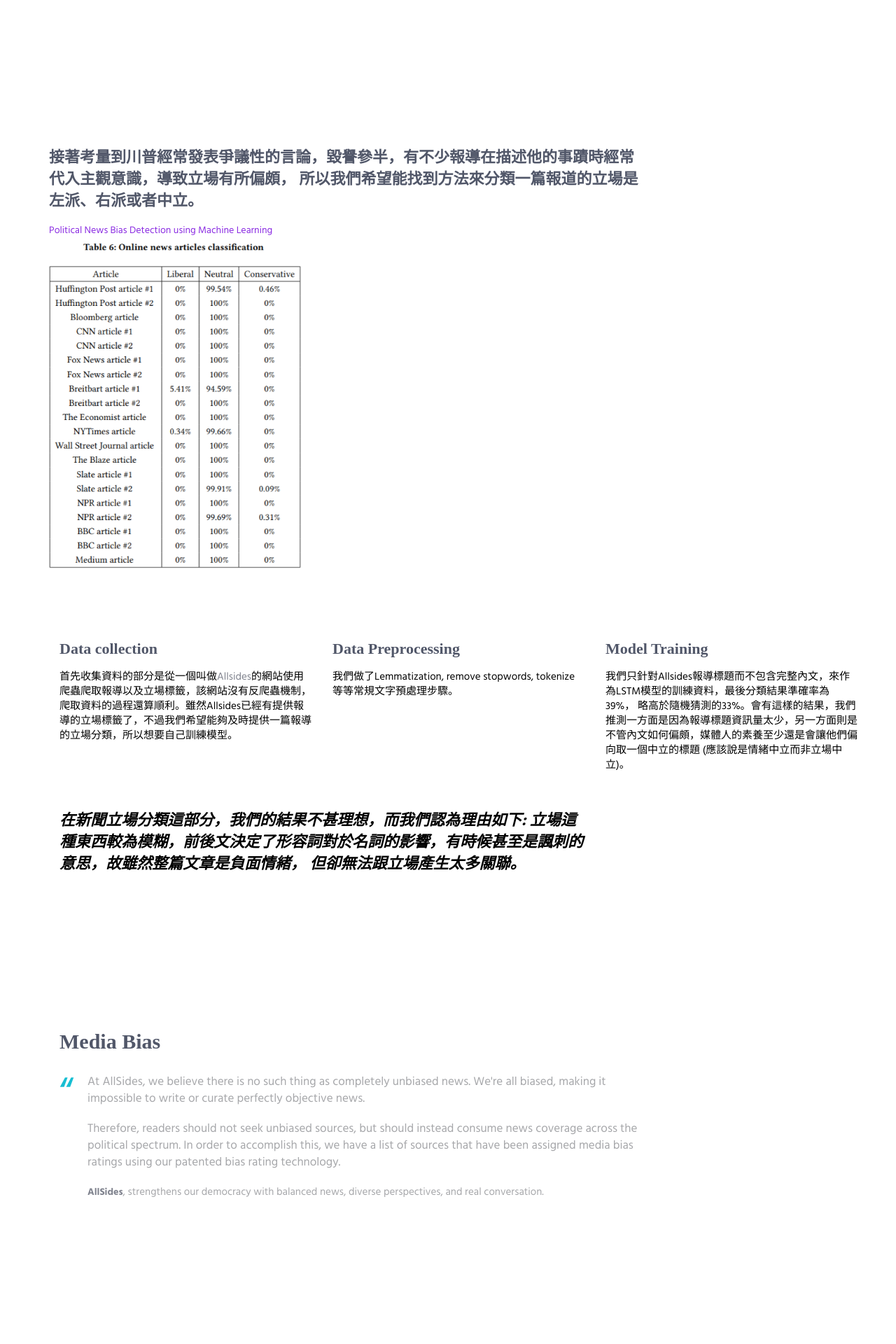
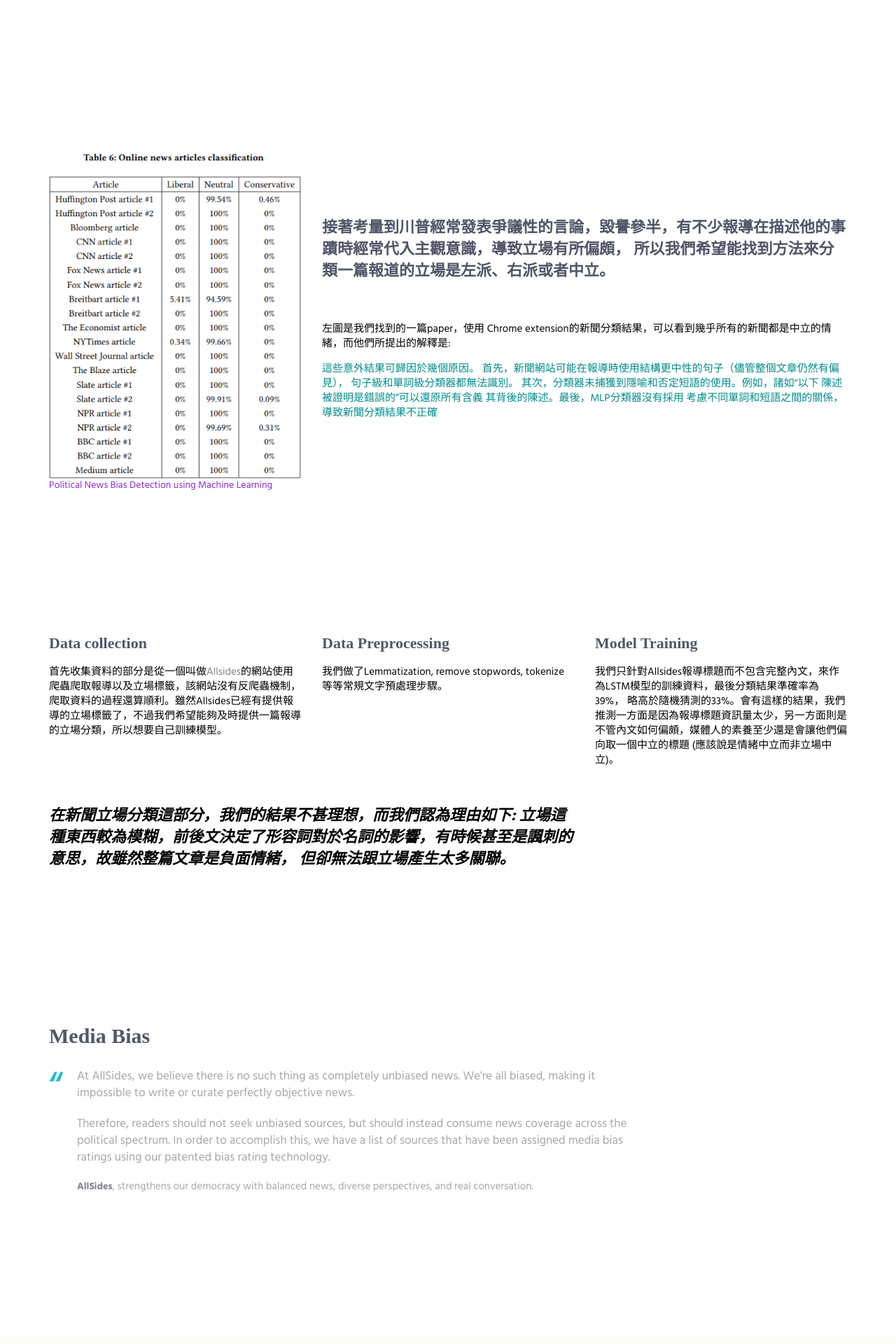
Before and after one commit to ChungYujoyce/ds-final-project, a Flask app: page /classification in a window 1280 px wide. Shown: the part 1987-3907 px from the top of the page at 70% size. After the commit the page ends 3689 px from the top, so only its background shows below. Run offline with Flask 2, Linux system fonts and the light colour scheme; parts of the project's set-up code (start-up, migrations or seed data) failed here and were passed over; some libraries are stand-ins or nearby versions; some web fonts are replaced.

Commit message:
Update classification.html

```diff
--- a/templates/classification.html
+++ b/templates/classification.html
@@ -176,19 +176,14 @@
     <div class="content-lg container">
         <div class="row">
 
-            <div class="col-sm-9">
-                <h4>
-                    接著考量到川普經常發表爭議性的言論，毀譽參半，有不少報導在描述他的事蹟時經常代入主觀意識，導致立場有所偏頗，
-                    所以我們希望能找到方法來分類一篇報道的立場是左派、右派或者中立。
-                </h4>
-            </div>
+
 
             <div class="col-xs-6 col-md-4 sm-margin-b-50">
                 <div class="wow fadeInLeft" data-wow-duration=".3" data-wow-delay=".3s">
+                    <img class="img-responsive" src="{{ url_for('static',filename='img/news.PNG') }}" alt="Our Office">
                     <a style="color: blueviolet"
                         href="https://pdfs.semanticscholar.org/8445/2eb068bdfe7d5809734a5da8f5c7d10bebfa.pdf?fbclid=IwAR1ga8rtRZ7IkydNQNsoSiPzwunm-H05thZaYyBGp38vmJLsC8F2pTTx-Lw">Political
                         News Bias Detection using Machine Learning</a>
-                    <img class="img-responsive" src="{{ url_for('static',filename='img/news.PNG') }}" alt="Our Office">
                 </div>
             </div>
             <div class="col-xs-12 col-sm-6 col-md-8 sm-margin-b-50">
@@ -230,8 +225,12 @@
                             <td>0.410528</td>
                             <td>0.089946</td>
                         </tr>
-                    </table>
-                    <br>
+                    </table>-->
+                    <br><br><br><br><br>
+                    <h4>
+                        接著考量到川普經常發表爭議性的言論，毀譽參半，有不少報導在描述他的事蹟時經常代入主觀意識，導致立場有所偏頗，
+                        所以我們希望能找到方法來分類一篇報道的立場是左派、右派或者中立。
+                    </h4><br><br>
                     <p style="color: black">左圖是我們找到的一篇paper，使用 Chrome extension的新聞分類結果，可以看到幾乎所有的新聞都是中立的情緒，而他們所提出的解釋是:
 
                     </p>
@@ -244,12 +243,12 @@
                         考慮不同單詞和短語之間的關係，
                         導致新聞分類結果不正確</p>
                     <br>
-                    <p style="color: black">上圖是我們用自己訓練的LSTM跑sentiment analysis的結果，
+                    <!--<p style="color: black">上圖是我們用自己訓練的LSTM跑sentiment analysis的結果，
                         可以看到，大分的新聞都是負面情緒的，這讓我們也很意外，我們推測的可能原因是:
                         新聞可能採取較負面的態度，較能夠吸引別人的目光，或者，新聞本身這個載體，採取的寫法就是比tweets用字來得更具批判性(tweets比較輕鬆、隨意)。
-                        又或者，是因為我們專門訓練tweets，導致在新聞的使用上會出現偏誤。</p>
+                        又或者，是因為我們專門訓練tweets，導致在新聞的使用上會出現偏誤。</p>-->
 
-                </div>-->
+                </div>
             </div>
         </div>
     </div>
```
Lines whose indentation alone changed are shown as unchanged.
